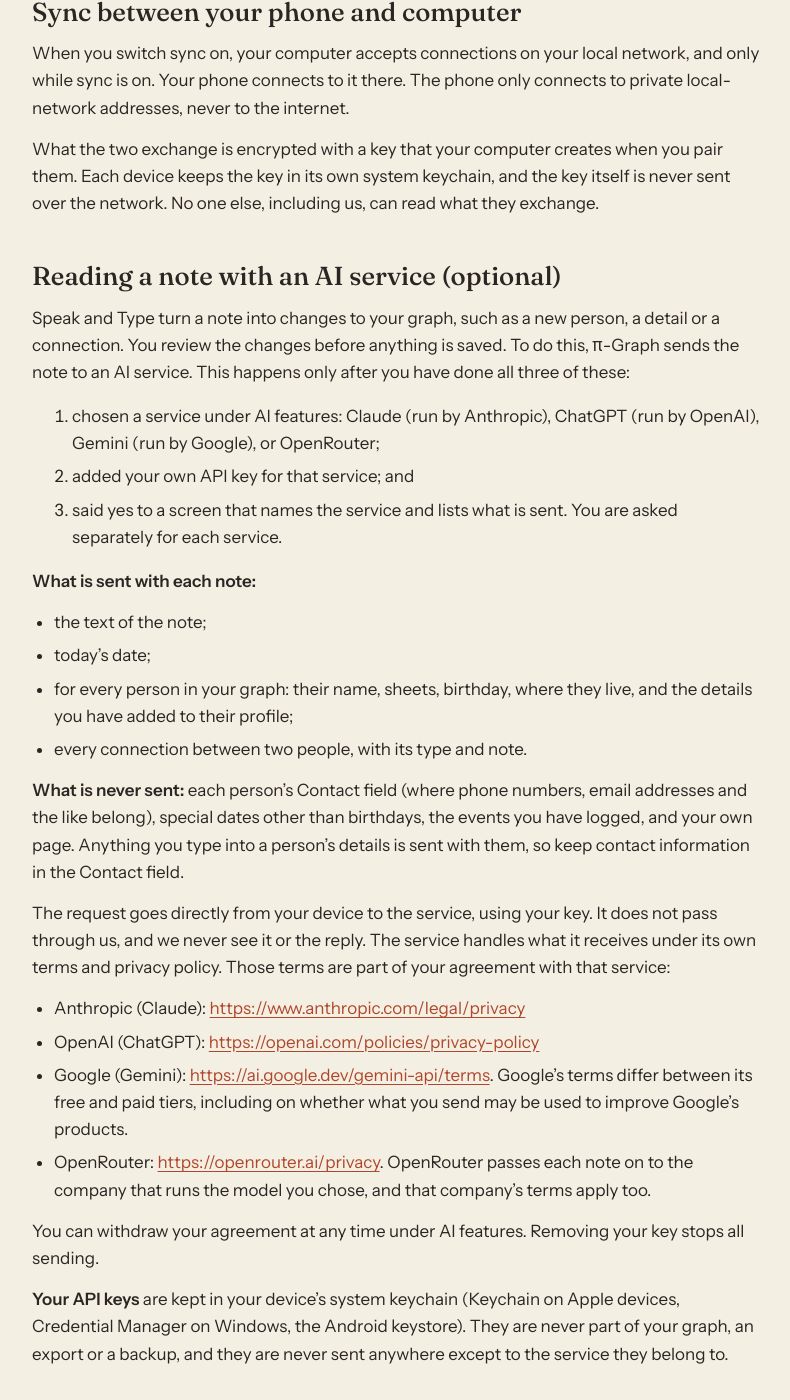
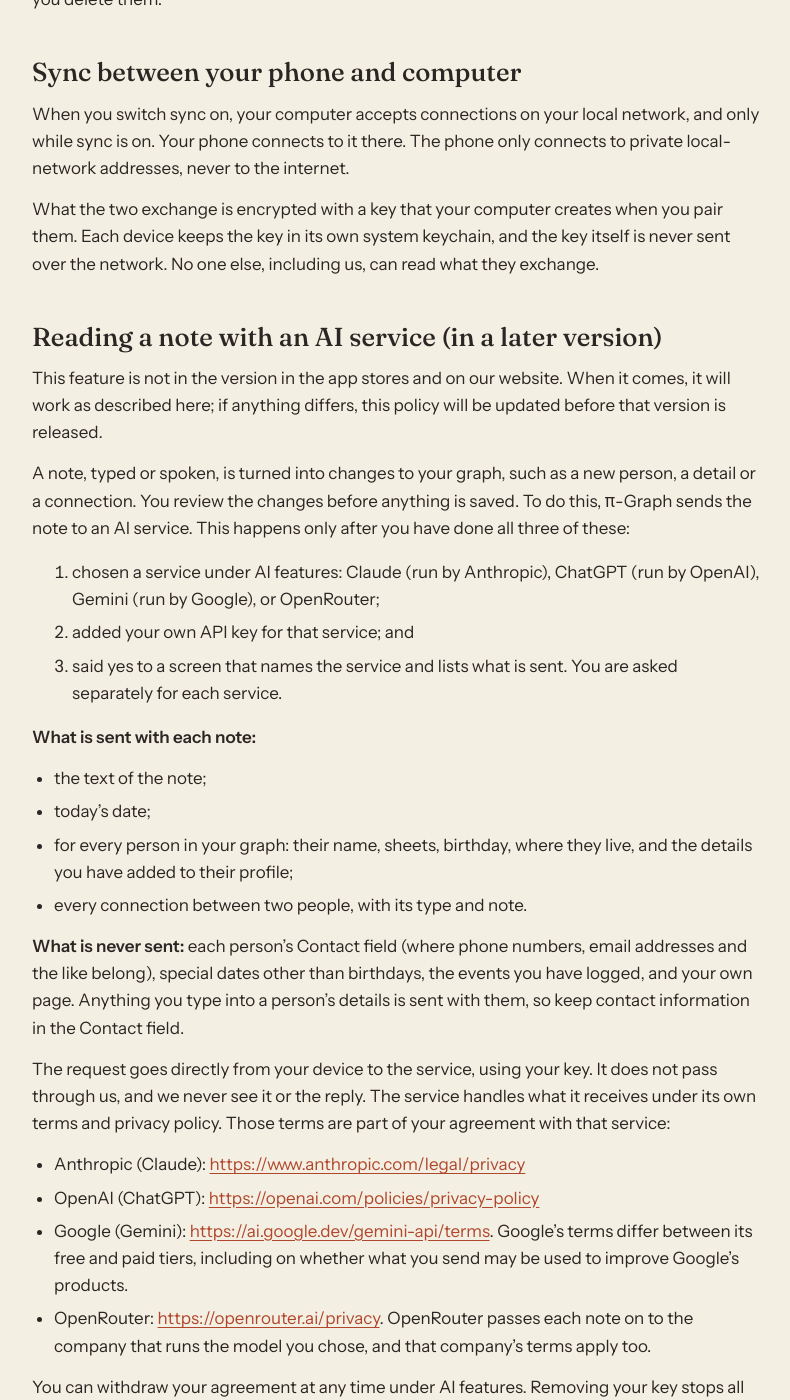
Before and after one commit to 3-14-graph/3-14-graph.github.io, a Jekyll site: the page built from privacy-policy.md, in a window 1280 px wide and 1400 px high, scrolled down 1365 px. Shown: the whole window, without its empty margins (244-1034 px from the left). Built offline with Jekyll 4.4.1, drawn with Linux system fonts in a browser that asks for light colours; our own code applies the rules of GitHub Pages for plain Markdown files; some of the changed text lies outside the part shown.

Commit message:
Publish from pi-Graph b5c1b73

```diff
--- a/index.html
+++ b/index.html
@@ -22,9 +22,9 @@
       of them hold.</p>
   </div>
   <div class="point">
-    <h2>Notes, if you like</h2>
-    <p>Speak or type what happened. An AI service you pick, with your own key,
-      turns it into changes you approve.</p>
+    <h2>Notes, coming next</h2>
+    <p>Speak or type what happened, and an AI service you pick turns it into
+      changes you approve. Not in this first version yet.</p>
   </div>
 </section>
 
--- a/privacy-policy.md
+++ b/privacy-policy.md
@@ -11,10 +11,14 @@
   is ever sent to us.
 - Your graph is stored on your own devices. Your phone and computer sync
   with each other directly over your own Wi-Fi, encrypted.
-- One optional feature sends data out: reading a note you speak or type. It
-  is off until you choose an AI service, add your own key for it, and agree
-  to a screen that says what will be sent. The note then goes from your
-  device straight to that service, under your own account with them.
+- The version in the app stores and on our website sends nothing anywhere
+  else.
+- A later version will add one optional feature that does send data:
+  reading a note you speak or type. It is described below, so you know now
+  what it will send. It will be off until you choose an AI service, add your
+  own key for it, and agree to a screen that says what will be sent. The note
+  will then go from your device straight to that service, under your own
+  account with them.
 
 ## What is stored, and where
 
@@ -59,12 +63,16 @@
 key itself is never sent over the network. No one else, including us, can read
 what they exchange.
 
-## Reading a note with an AI service (optional)
+## Reading a note with an AI service (in a later version)
 
-Speak and Type turn a note into changes to your graph, such as a new person,
-a detail or a connection. You review the changes before anything is saved.
-To do this, π-Graph sends the note to an AI service. This happens only after
-you have done all three of these:
+This feature is not in the version in the app stores and on our website.
+When it comes, it will work as described here; if anything differs, this
+policy will be updated before that version is released.
+
+A note, typed or spoken, is turned into changes to your graph, such as a new
+person, a detail or a connection. You review the changes before anything is
+saved. To do this, π-Graph sends the note to an AI service. This happens only
+after you have done all three of these:
 
 1. chosen a service under AI features: Claude (run by Anthropic), ChatGPT (run
    by OpenAI), Gemini (run by Google), or OpenRouter;
@@ -110,7 +118,8 @@
 
 ## Voice
 
-Speak uses the speech recognition built into your device's operating system.
+Speaking a note comes with reading notes, in a later version. It uses the
+speech recognition built into your device's operating system.
 Depending on your device and settings, the system may send the audio to its
 maker to be transcribed (to Apple, on an iPhone or Mac), under that company's
 privacy policy. π-Graph receives only the text. Speak is not available on
```
Also changed, not shown: other parts of privacy-policy.md (+1 -1 lines), support.html (+5 -4 lines).
